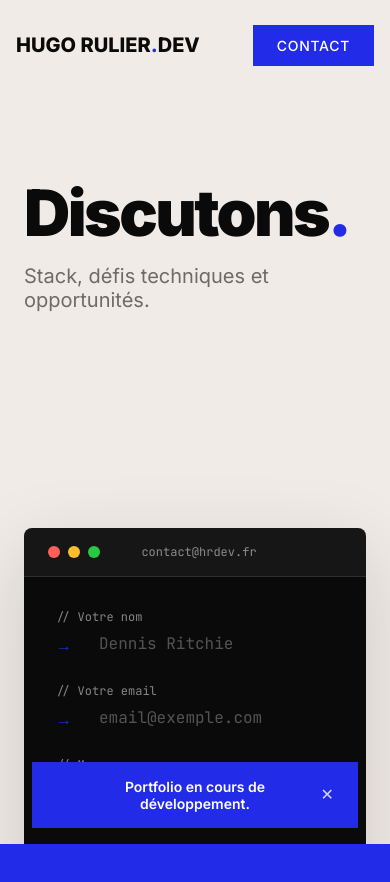
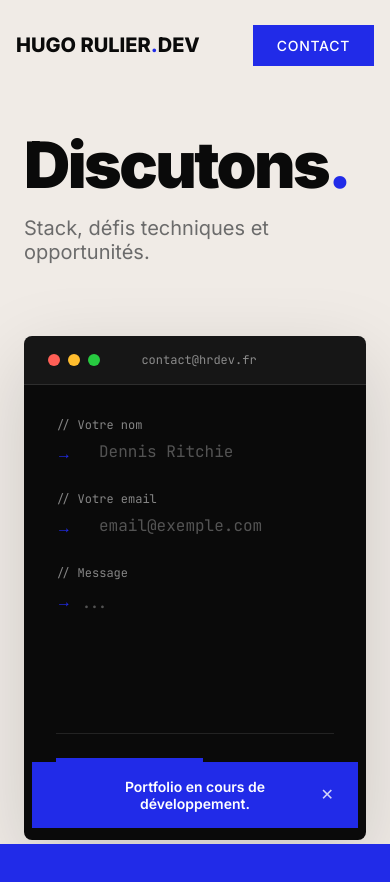
Before and after one commit to HRulier/hr-portfolio, a Next.js app: page /contact in a window 390 px wide. Shown: the top 882 px of the page. Built offline with nearby package versions, Linux system fonts and the light colour scheme.

Commit message:
wip(contact): responsive

```diff
--- a/src/app/contact/contact.module.scss
+++ b/src/app/contact/contact.module.scss
@@ -15,8 +15,12 @@
 
   .hero {
     position: relative;
-    padding: $sp-section 1.5rem;
+    padding: 3rem 1.5rem 0 1.5rem;
     overflow: hidden;
+
+    @media (min-width: $bp-sm) {
+      padding: $sp-section 1.5rem;
+    }
 
     @media (min-width: $bp-md) {
       padding: 6rem 3rem 4rem;
@@ -52,10 +56,14 @@
 
   .form {
     position: relative;
-    padding: $sp-section 1.5rem;
+    padding: 3rem 1.5rem;
     overflow: hidden;
     @include fadeIn();
     animation-delay: 0.9s;
+
+    @media (min-width: $bp-sm) {
+      padding: $sp-section 1.5rem;
+    }
 
     @media (min-width: $bp-md) {
       padding: 4rem 3rem 8rem;
```
